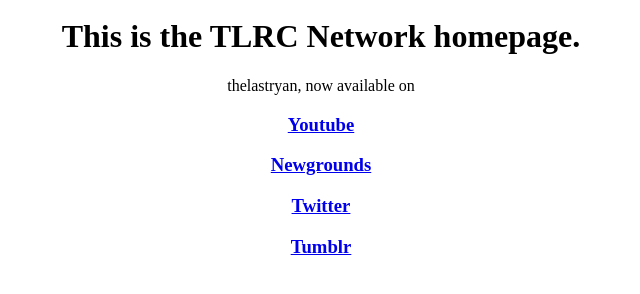
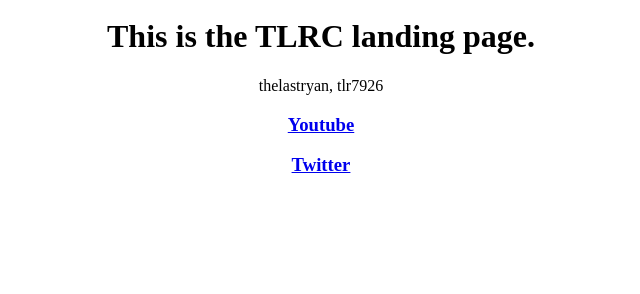
Before and after one commit to AP-ML/thelastryan.github.io, a plain HTML site: page index.html in a window 1280 px wide. Shown: the part 244-538 px from the top of the page, without its empty margins (319-959 px from the left). Drawn offline with Linux system fonts and the light colour scheme.

Commit message:
Update index.html
Made some small deletes

```diff
--- a/index.html
+++ b/index.html
@@ -2,7 +2,7 @@
 <html xmlns="http://www.w3.org/1999/xhtml">
 <head>
 <meta http-equiv="Content-Type" content="text/html; charset=utf-8" />
-<title>TLRC Network</title>
+<title>TLRC</title>
 </head>
 
 <body>
@@ -10,13 +10,11 @@
 <table width="90%" border="0" align="center">
   <tr>
     <td align="center" valign="middle"><p><img src="Components/TLRC logo.png" width="499" height="172" alt="TLRC Logo" /></p>
-    <h1>This is the TLRC Network homepage.</h1>
-    <p>thelastryan, now available on</p>
+    <h1>This is the TLRC landing page.</h1>
+    <p>thelastryan, tlr7926</p>
     <h3><a href="https://www.youtube.com/channel/UCyr5YZDcAUofk66AMQXQILg">Youtube</a></h3>
-    <h3><a href="http://thelastryan.newgrounds.com">Newgrounds</a></h3>
     <h3><a href="https://twitter.com/thelastryan">Twitter</a></h3>
-    <h3><a href="http://thelastryan.tumblr.com">Tumblr</a></h3></td>
-  </tr>
+    </tr>
 </table>
 <p>&nbsp;</p>
 </body>
```
